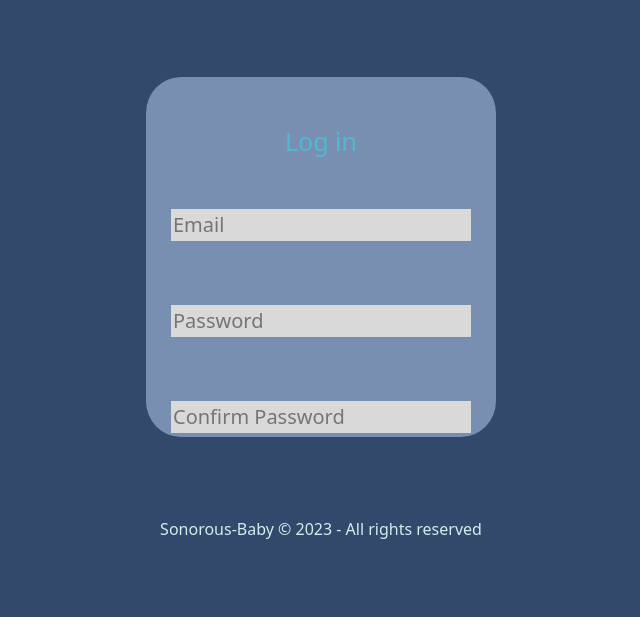
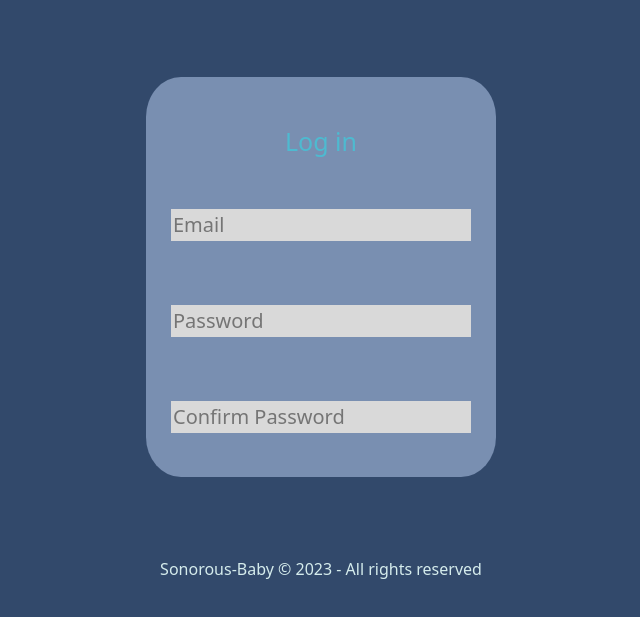
Before and after one commit to elmigue1/Version-final, a plain HTML site: page register.html in a window 1280 px wide. Shown: the part 161-778 px from the top of the page, without its empty margins (319-959 px from the left). Drawn offline with nearby package versions, Linux system fonts and the light colour scheme.

Commit message:
index.html

```diff
--- a/register.css
+++ b/register.css
@@ -1,7 +1,7 @@
 .Rectangle {
     background-color: #798FB1;
     width: 350px;
-    height: 360px;
+    height: 50vh;
     margin: 10vh auto;
     border-radius: 10%;
     padding: 2vh;
```
Also changed, not shown: index.html (renamed from main.html).
